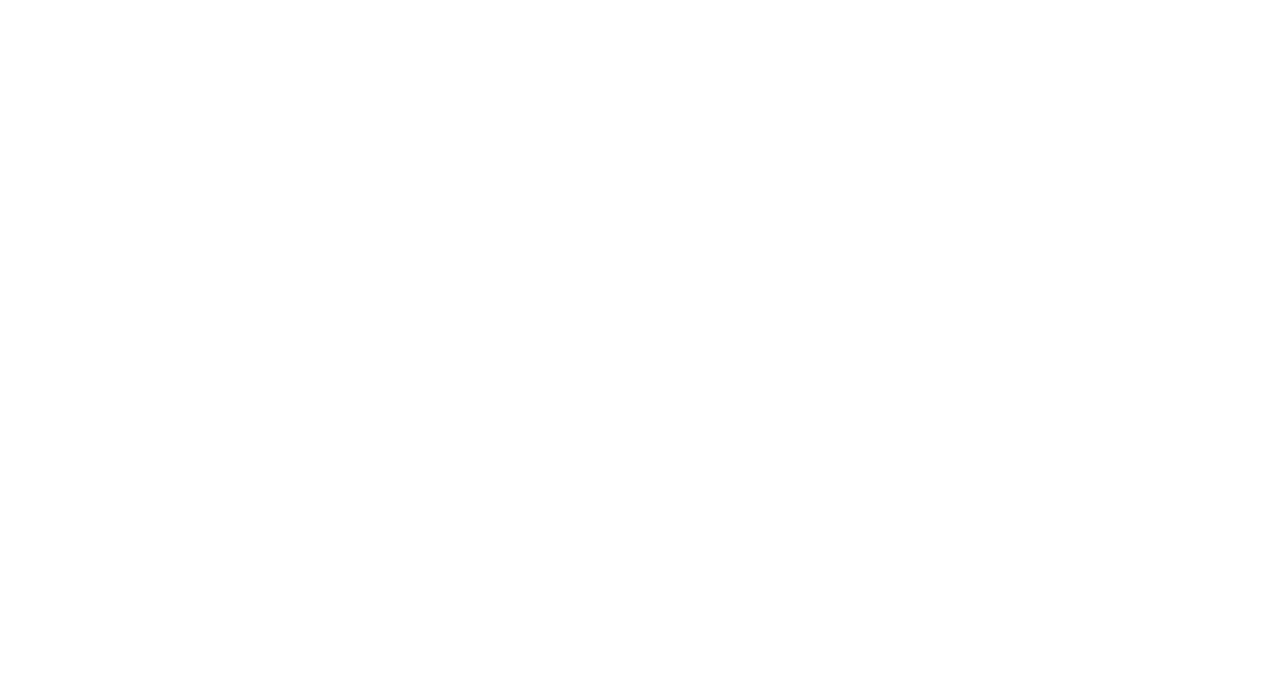
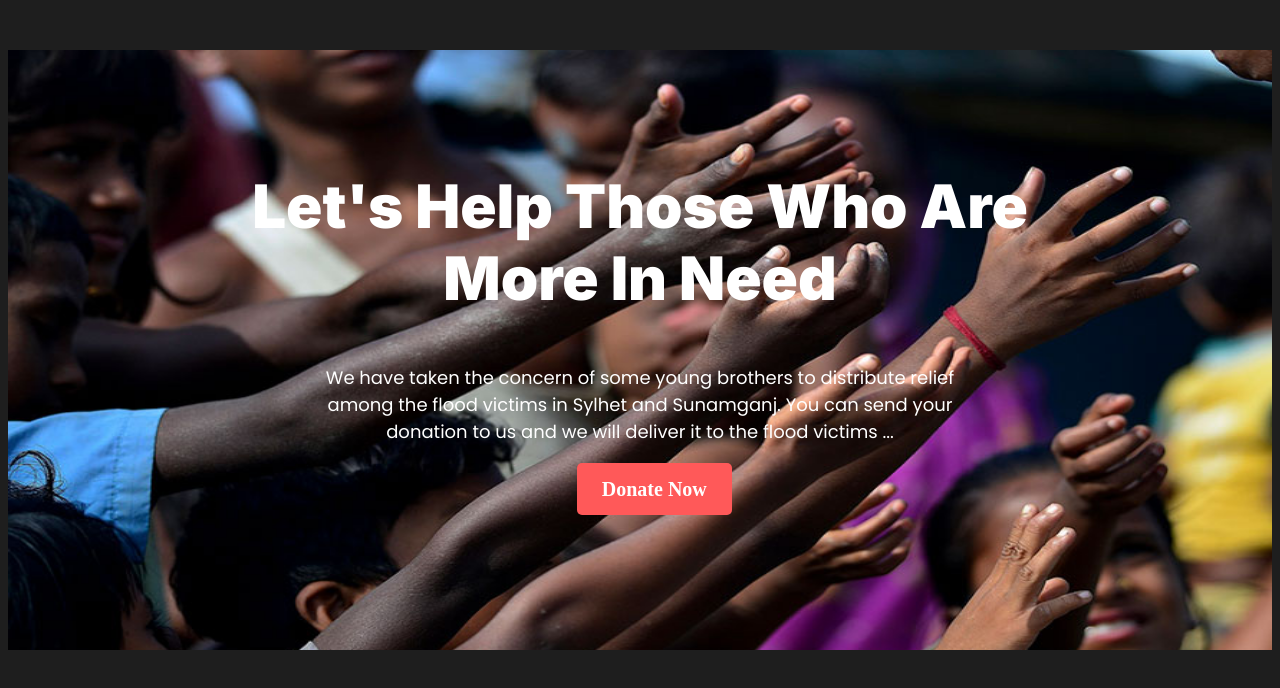
Before and after one commit to ishtiaq-mamun/donate-today-assignment1, a plain HTML site: page index.html in a window 1280 px wide. Drawn offline with Linux system fonts and the light colour scheme.

Commit message:
header section done

```diff
--- a/index.html
+++ b/index.html
@@ -5,10 +5,26 @@
     <meta charset="UTF-8">
     <meta http-equiv="X-UA-Compatible" content="IE=edge">
     <meta name="viewport" content="width=device-width, initial-scale=1.0">
+    <link rel="preconnect" href="https://fonts.googleapis.com">
+    <link rel="preconnect" href="https://fonts.gstatic.com" crossorigin>
+    <link href="https://fonts.googleapis.com/css2?family=Inter:wght@900&family=Poppins:wght@400&display=swap"
+        rel="stylesheet">
+    <link rel="stylesheet" href="style.css">
     <title>Please donate to our flood-affected people.</title>
 </head>
 
 <body>
+    <!-- header section or top banner section -->
+    <section class="header-section">
+        <div class="top-banner-section">
+            <h1 id="heading-tag">Let's Help Those Who Are <br> More In Need</h1>
+            <p id="paragraph-tag">We have taken the concern of some young brothers to distribute relief among the flood
+                victims in Sylhet
+                and
+                Sunamganj. You can send your donation to us and we will deliver it to the flood victims ...</p>
+            <a class="btn-class" target="_blank" href="www.facebook.com">Donate Now</a>
+        </div>
+    </section>
 
 </body>
 
--- a/style.css
+++ b/style.css
@@ -0,0 +1,45 @@
+body {
+    background-color: #1E1E1E;
+}
+
+/* header section or top banner section */
+.top-banner-section {
+    width: 100%;
+    height: 600px;
+}
+
+.header-section {
+    background-image: url("images/donation13.jpg");
+    background-repeat: no-repeat;
+    background-size: 100% 670px;
+}
+
+#heading-tag {
+    font-size: 60px;
+    text-align: center;
+    padding-top: 120px;
+    color: #FFFFFF;
+    font-family: 'Inter', sans-serif;
+}
+
+#paragraph-tag {
+    text-align: center;
+    color: #FFFFFF;
+    font-size: 18px;
+    font-family: 'Poppins', sans-serif;
+    padding-top: 0%;
+    padding-bottom: 15px;
+    padding-left: 300px;
+    padding-right: 300px;
+}
+
+.btn-class {
+    text-decoration: none;
+    background-color: #FF5959;
+    color: #FFFFFF;
+    padding: 15px 25px;
+    margin-left: 45%;
+    font-weight: 900;
+    border-radius: 5px;
+    font-size: 20px;
+}
```
